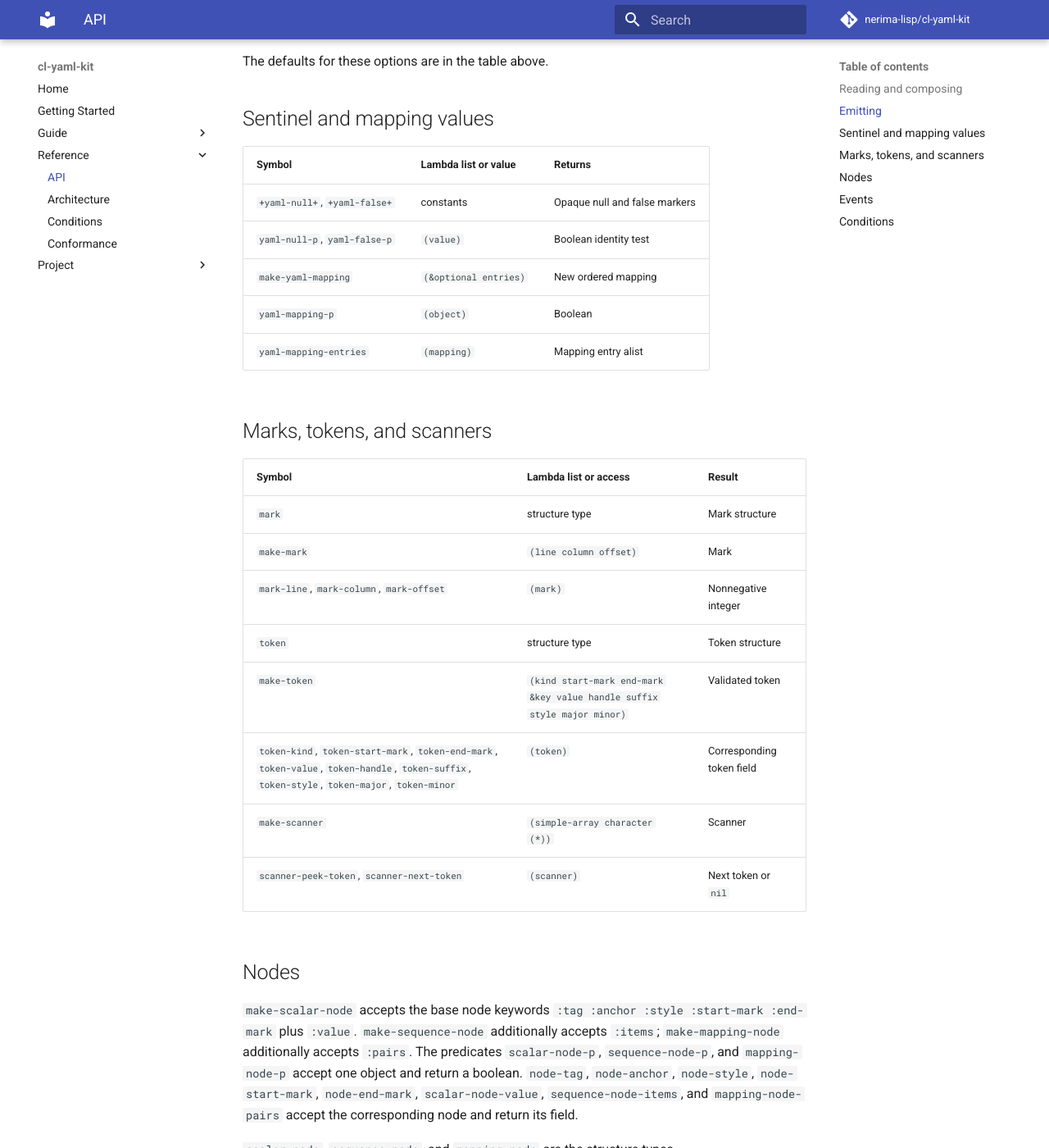
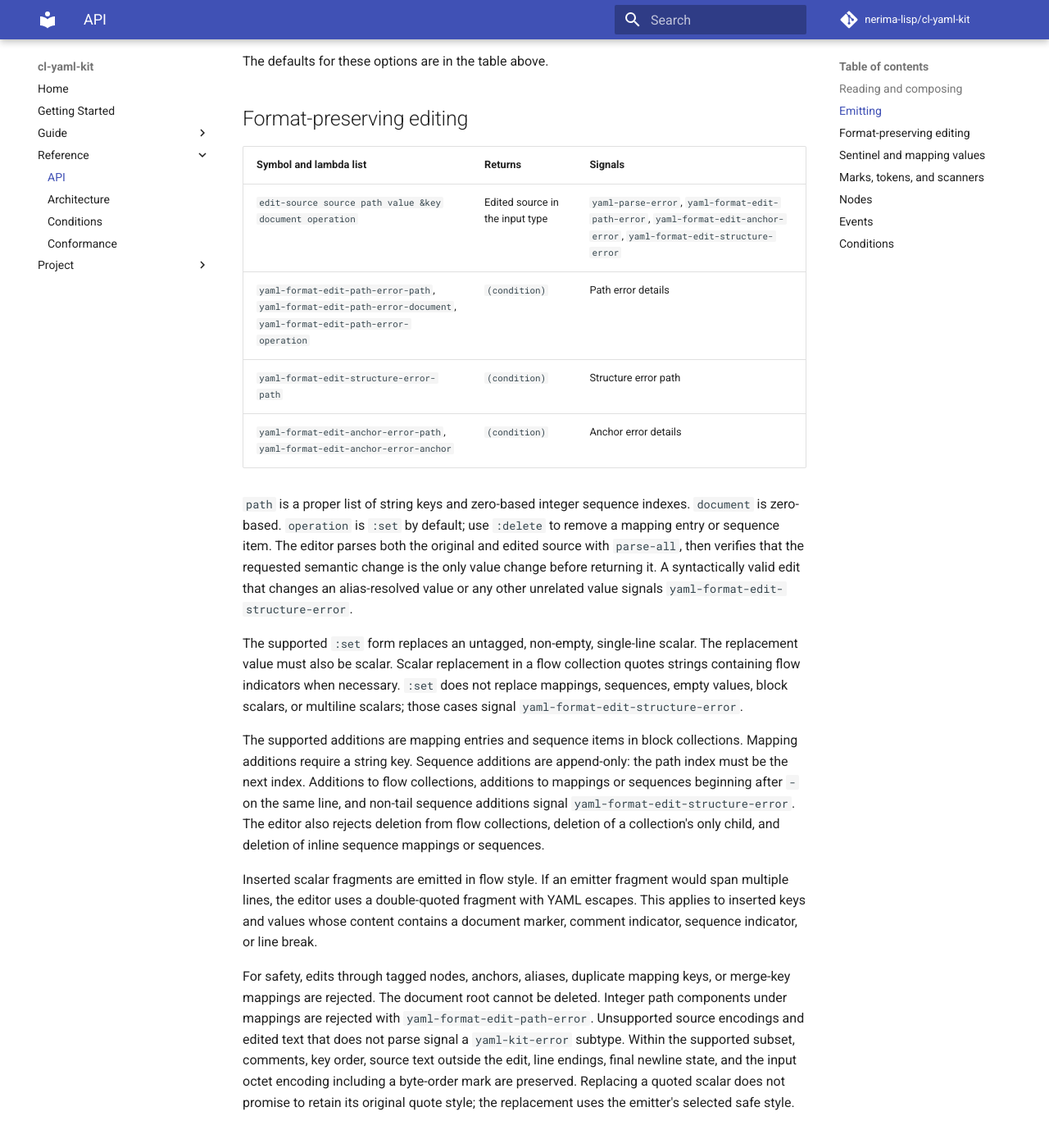
Before and after one commit to nerima-lisp/cl-yaml-kit, an MkDocs documentation site: the page built from docs/src/reference/api.md, in a window 1280 px wide and 1400 px high, scrolled down 2748 px. Shown: the whole window at 82% size. Built offline with MkDocs 1.6.1 and Material for MkDocs 9.7.7, drawn with Linux system fonts in a browser that asks for light colours; comment, search, counter and statistics services are not loaded.

Commit message:
feat: add format-preserving YAML edits (#7)
* feat: add format-preserving YAML edits

* test: cover format edit conditions

* fix: harden format-preserving YAML edits

* fix: validate format-preserving edit semantics

```diff
--- a/docs/src/reference/api.md
+++ b/docs/src/reference/api.md
@@ -73,6 +73,53 @@ source file.
 | `emit-events events &key indent explicit-document-start` | YAML string | `yaml-emit-error` |
 
 The defaults for these options are in the table above.
+
+## Format-preserving editing
+
+| Symbol and lambda list | Returns | Signals |
+| --- | --- | --- |
+| `edit-source source path value &key document operation` | Edited source in the input type | `yaml-parse-error`, `yaml-format-edit-path-error`, `yaml-format-edit-anchor-error`, `yaml-format-edit-structure-error` |
+| `yaml-format-edit-path-error-path`, `yaml-format-edit-path-error-document`, `yaml-format-edit-path-error-operation` | `(condition)` | Path error details |
+| `yaml-format-edit-structure-error-path` | `(condition)` | Structure error path |
+| `yaml-format-edit-anchor-error-path`, `yaml-format-edit-anchor-error-anchor` | `(condition)` | Anchor error details |
+
+`path` is a proper list of string keys and zero-based integer sequence indexes.
+`document` is zero-based. `operation` is `:set` by default; use `:delete` to
+remove a mapping entry or sequence item. The editor parses both the original and
+edited source with `parse-all`, then verifies that the requested semantic change
+is the only value change before returning it. A syntactically valid edit that
+changes an alias-resolved value or any other unrelated value signals
+`yaml-format-edit-structure-error`.
+
+The supported `:set` form replaces an untagged, non-empty, single-line scalar.
+The replacement value must also be scalar. Scalar replacement in a flow
+collection quotes strings containing flow indicators when necessary. `:set`
+does not replace mappings, sequences, empty values, block scalars, or multiline
+scalars; those cases signal `yaml-format-edit-structure-error`.
+
+The supported additions are mapping entries and sequence items in block
+collections. Mapping additions require a string key. Sequence additions are
+append-only: the path index must be the next index. Additions to flow
+collections, additions to mappings or sequences beginning after `- ` on the
+same line, and non-tail sequence additions signal
+`yaml-format-edit-structure-error`. The editor also rejects deletion from flow
+collections, deletion of a collection's only child, and deletion of inline
+sequence mappings or sequences.
+
+Inserted scalar fragments are emitted in flow style. If an emitter fragment
+would span multiple lines, the editor uses a double-quoted fragment with YAML
+escapes. This applies to inserted keys and values whose content contains a
+document marker, comment indicator, sequence indicator, or line break.
+
+For safety, edits through tagged nodes, anchors, aliases, duplicate mapping
+keys, or merge-key mappings are rejected. The document root cannot be deleted.
+Integer path components under mappings are rejected with
+`yaml-format-edit-path-error`. Unsupported source encodings and edited text
+that does not parse signal a `yaml-kit-error` subtype. Within the supported
+subset, comments, key order, source text outside the edit, line endings, final
+newline state, and the input octet encoding including a byte-order mark are
+preserved. Replacing a quoted scalar does not promise to retain its original
+quote style; the replacement uses the emitter's selected safe style.
 
 ## Sentinel and mapping values
 
```
Also changed, not shown: 6 other files.
